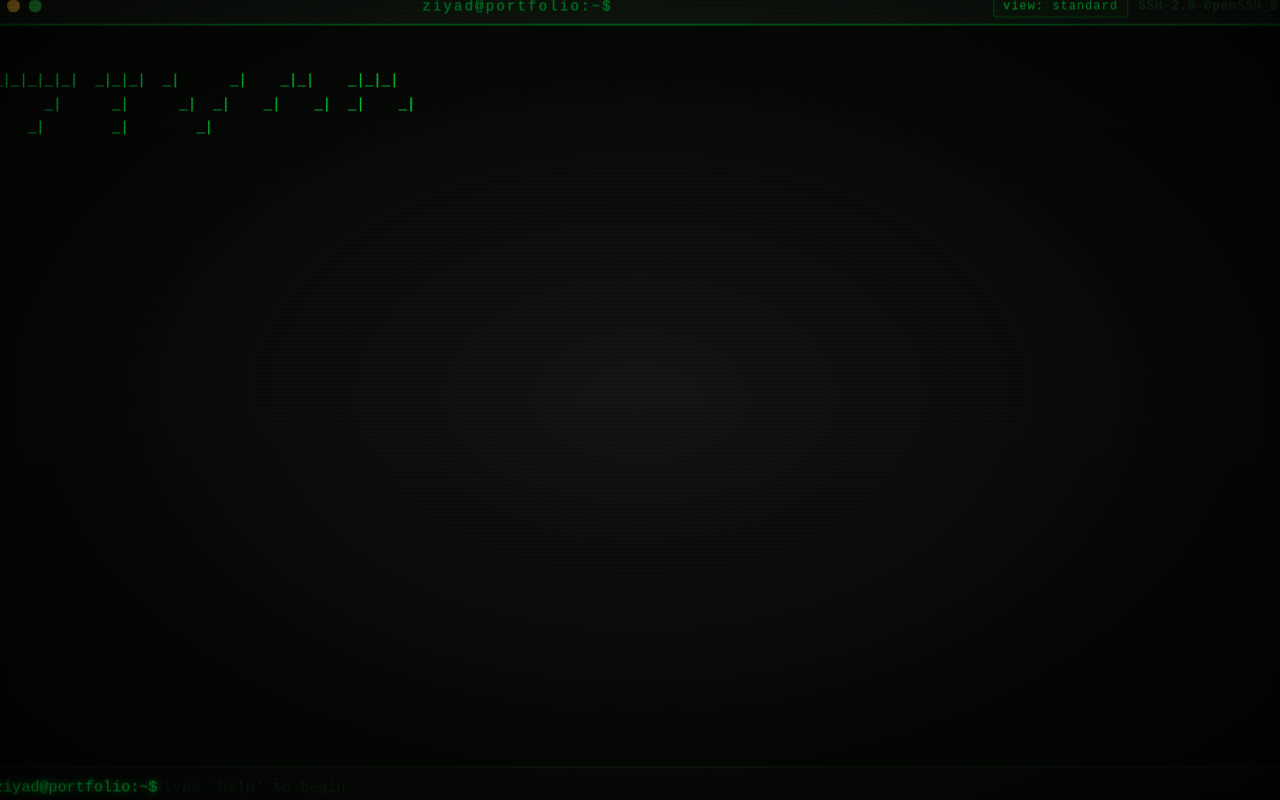
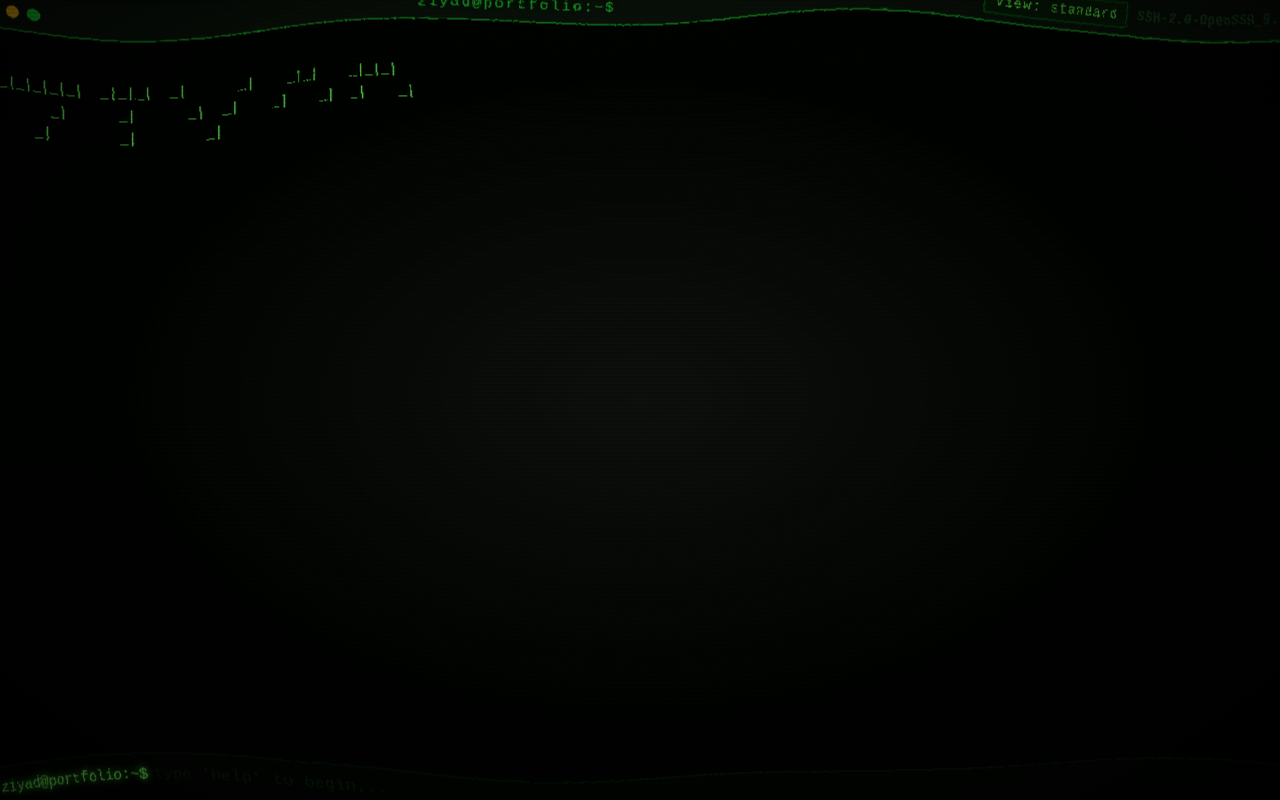
Before and after one commit to Ziyad-Abdeldayem/Ziyad-Abdeldayem.github.io, a plain HTML site: page index.html in a window 1280 px wide. Drawn offline with Linux system fonts and the light colour scheme.

Commit message:
Update style.css

```diff
--- a/assets/style.css
+++ b/assets/style.css
@@ -1,5 +1,14 @@
 *{box-sizing:border-box;margin:0;padding:0}
-:root{--g:#00ff41;--gd:#00aa2b;--am:#ffb000;--rd:#ff3b3b;--cy:#00e5ff;--wh:#c8ffc8;--bg:#0a0c0a}
+/* Green CRT preset (cool-retro-term-ish) */
+:root{
+  --g:#7CFF6B;   /* phosphor green */
+  --gd:#2FBF3A;  /* dim green */
+  --am:#ffb000;
+  --rd:#ff3b3b;
+  --cy:#66ffe6;  /* softer cyan */
+  --wh:#d8ffd8;  /* greenish white */
+  --bg:#040704;  /* deeper black-green */
+}
 html,body{height:100%;background:var(--bg);color:var(--g);font-family:'Courier New',monospace;overflow:hidden}
 
 /* global scanlines + vignette */
@@ -61,16 +70,16 @@ body::after{content:'';position:fixed;inset:0;background:radial-gradient(ellipse
   transform:translateZ(65px) scale(1.03);
   transform-origin:center;
   box-shadow:inset 0 0 28px rgba(0,0,0,0.8);
-  /* cool-retro-term-ish look: glass bulge + phosphor bloom */
-  filter:url(#crt-warp) url(#crt-bloom);
+  /* CRT: bulging glass + bloom (SVG filter is inline in index.html) */
+  filter:url(#crt) contrast(1.05) saturate(1.15) drop-shadow(0 0 14px rgba(124,255,107,0.12));
 }
 
 /* phosphor fringing / subtle RGB split */
 #term{
   text-shadow:
-    0.35px 0 rgba(0,255,65,0.22),
-    -0.35px 0 rgba(0,229,255,0.12),
-    0 0 10px rgba(0,255,65,0.10);
+    0.45px 0 rgba(124,255,107,0.24),
+    -0.45px 0 rgba(102,255,230,0.12),
+    0 0 14px rgba(124,255,107,0.12);
 }
 
 #titlebar{display:flex;align-items:center;justify-content:space-between;background:#111811;border-bottom:1px solid var(--gd);padding:6px 16px;flex-shrink:0;z-index:10}
```
